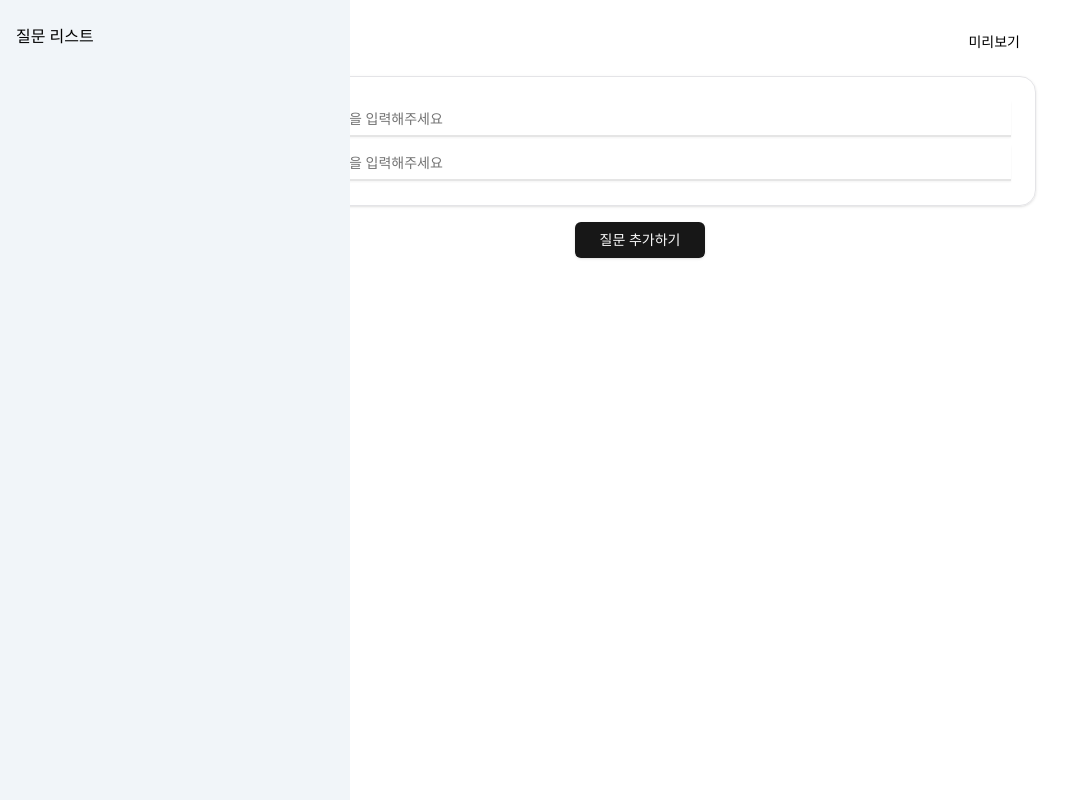
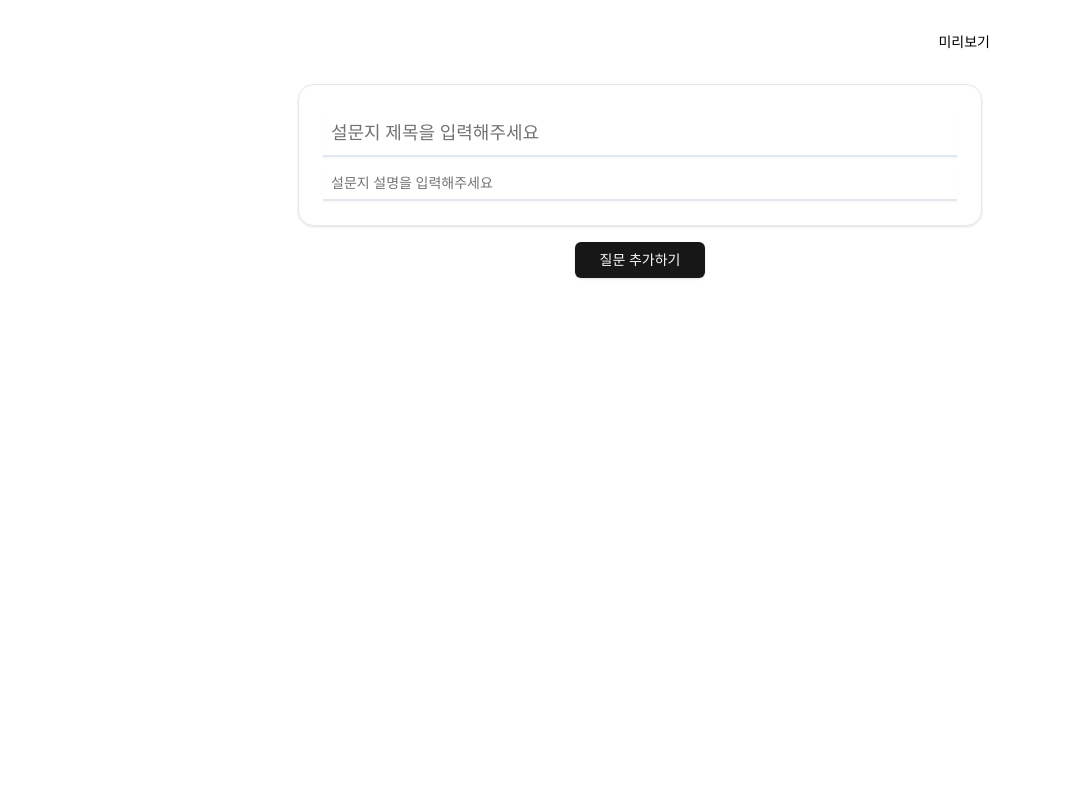
Before and after one commit to ginsum/survey, a React (Vite) app: page / in a window 1280 px wide. Shown: the top 800 px of the page, without its empty margins (0-1082 px from the left). Built offline with nearby package versions, Linux system fonts and the light colour scheme.

Commit message:
FIX: UI 수정 - 색상 등

```diff
--- a/src/App.tsx
+++ b/src/App.tsx
@@ -11,15 +11,17 @@ function App() {
   return (
     <div className="relative w-screen h-full flex justify-center">
       {!open ? (
-        <div className="flex w-full h-full max-w-[840px] flex-col p-6 gap-4">
-          <SideMenu />
+        <div className="w-full h-full max-w-[780px] p-6 gap-4">
           <div className="w-full flex justify-end">
             <Button variant={"ghost"} onClick={() => setOpen(true)}>
               미리보기
             </Button>
           </div>
-          <TitleField />
-          <Questions />
+          <div className="flex w-full 2xl:h-full h-screen flex-col p-6 gap-4 overflow-auto">
+            <TitleField />
+            <Questions />
+          </div>
+          <SideMenu />
         </div>
       ) : (
         <div className="flex w-full h-full max-w-[840px] flex-col  p-6 gap-4">
--- a/src/components/AddQuestion.tsx
+++ b/src/components/AddQuestion.tsx
@@ -6,13 +6,11 @@ import {
   DialogTitle,
   DialogTrigger,
 } from "@/components/ui/dialog";
-import { answerType } from "@/constants";
+import { answerType, textType } from "@/constants";
 import { getId } from "@/lib/id";
 import { addQuestion } from "@/redux/questionSlice";
 import { useDispatch } from "react-redux";
 import { Button } from "./ui/button";
-
-const textType = ["singleLineText", "multiLineText"];
 
 export default function AddQuestion() {
   const dispatch = useDispatch();
--- a/src/components/Card.tsx
+++ b/src/components/Card.tsx
@@ -9,7 +9,7 @@ export default function Card({
 }) {
   return (
     <div
-      className={`flex flex-col px-6 py-6 border border-zinc-200 rounded-2xl shadow gap-2 ${className}`}
+      className={`flex flex-col px-6 py-6 border border-slate-200 rounded-2xl shadow gap-2 ${className}`}
     >
       {children}
     </div>
--- a/src/components/SideInfo.tsx
+++ b/src/components/SideInfo.tsx
@@ -35,7 +35,7 @@ export default function SideInfo({
   const findAnswer = answerType.find(({ id: answerId }) => answerId === type);
 
   return (
-    <Card className="w-[200px]">
+    <div className="w-[160px] py-2 pl-4">
       <div className="flex flex-col gap-3">
         <Select
           onValueChange={(value) =>
@@ -75,6 +75,6 @@ export default function SideInfo({
           <div className="text-xs">필수</div>
         </div>
       </div>
-    </Card>
+    </div>
   );
 }
--- a/src/components/field/MultipleChoice.tsx
+++ b/src/components/field/MultipleChoice.tsx
@@ -23,7 +23,7 @@ export default function MultipleChoiceField({
   const dispatch = useDispatch();
 
   return (
-    <Card className="w-full">
+    <div className="w-full flex flex-col items-center px-2 pr-3">
       <Input
         type="text"
         placeholder="질문을 입력해주세요"
@@ -40,6 +40,6 @@ export default function MultipleChoiceField({
       >
         옵션 추가
       </Button>
-    </Card>
+    </div>
   );
 }
--- a/src/components/field/Questions.tsx
+++ b/src/components/field/Questions.tsx
@@ -4,8 +4,8 @@ import SideInfo from "../SideInfo";
 import MultipleChoiceField from "./MultipleChoice";
 import TextField from "./Text";
 import AddQuestion from "../AddQuestion";
-
-const textType = ["singleLineText", "multiLineText"];
+import Card from "../Card";
+import { textType } from "@/constants";
 
 export default function Questions() {
   const { list } = useSelector((state: RootState) => state.questions);
@@ -14,7 +14,8 @@ export default function Questions() {
     <div className="flex flex-col items-center gap-3">
       {list.map(({ id, type, required, question, options }, index) => {
         return (
-          <div key={id} className="flex w-full gap-2">
+          <Card key={id} className="w-full">
+            <div className="flex">
               {textType.includes(type) ? (
                 <TextField id={id} question={question} />
               ) : (
@@ -32,6 +33,7 @@ export default function Questions() {
                 questionIndex={index}
               />
             </div>
+          </Card>
         );
       })}
       <AddQuestion />
--- a/src/components/field/Text.tsx
+++ b/src/components/field/Text.tsx
@@ -12,7 +12,7 @@ export default function TextField({ id, question }: TextFieldType) {
   const dispatch = useDispatch();
 
   return (
-    <Card className="w-full">
+    <div className="w-full px-2">
       <Input
         type="text"
         placeholder="질문을 입력해주세요"
@@ -21,6 +21,6 @@ export default function TextField({ id, question }: TextFieldType) {
           dispatch(changeQuestionText({ id, text: e.target.value }))
         }
       />
-    </Card>
+    </div>
   );
 }
--- a/src/components/field/Title.tsx
+++ b/src/components/field/Title.tsx
@@ -12,12 +12,14 @@ export default function TitleField() {
     <Card>
       <Input
         type="text"
+        className="text-lg h-12"
         placeholder="설문지 제목을 입력해주세요"
         value={title}
         onChange={(e) => dispatch(changeTitle(e.target.value))}
       />
       <Input
         type="text"
+        className="text-sm h-9"
         placeholder="설문지 설명을 입력해주세요"
         value={description}
         onChange={(e) => dispatch(changeDesc(e.target.value))}
--- a/src/components/sideMenu/SideMenu.tsx
+++ b/src/components/sideMenu/SideMenu.tsx
@@ -2,7 +2,7 @@ import DndQuestionList from "../dnd/DndQuestionList";
 
 export default function SideMenu() {
   return (
-    <div className="absolute w-[350px] h-full min-h-screen p-4 bg-slate-100 top-0 left-0">
+    <div className="2xl:absolute 2xl:w-[350px] 2xl:min-h-screen 2xl:mt-0 w-full h-full p-4 mt-10 bg-slate-100 top-0 left-0">
       <div className="my-2">질문 리스트</div>
 
       <div className="flex flex-col items-center gap-3">
--- a/src/components/ui/input.tsx
+++ b/src/components/ui/input.tsx
@@ -11,7 +11,7 @@ const Input = React.forwardRef<HTMLInputElement, InputProps>(
       <input
         type={type}
         className={cn(
-          "flex h-9 w-full border-b-2 border-neutral-200 bg-transparent px-3 py-1 text-sm shadow-sm transition-colors file:border-0 file:bg-transparent file:text-sm file:font-medium file:text-neutral-950 placeholder:text-neutral-500 focus-visible:outline-none focus-visible:border-b-2 focus-visible:border-neutral-950 disabled:cursor-not-allowed disabled:opacity-50 dark:border-neutral-800 dark:file:text-neutral-50 dark:placeholder:text-neutral-400 dark:focus-visible:border-neutral-300",
+          "flex w-full border-b-2 border-slate-200 bg-transparent px-2 py-1 shadow-sm transition-colors file:border-0 file:bg-transparent file:text-sm file:font-medium file:text-neutral-950 placeholder:text-neutral-500 focus-visible:outline-none focus-visible:border-b-2 focus-visible:border-slate-500 disabled:cursor-not-allowed disabled:opacity-50",
           className
         )}
         ref={ref}
```
Also changed, not shown: tsconfig.app.json (deleted, +0 -29 lines), tsconfig.node.json (deleted, +0 -23 lines). Lines whose indentation alone changed are shown as unchanged.
